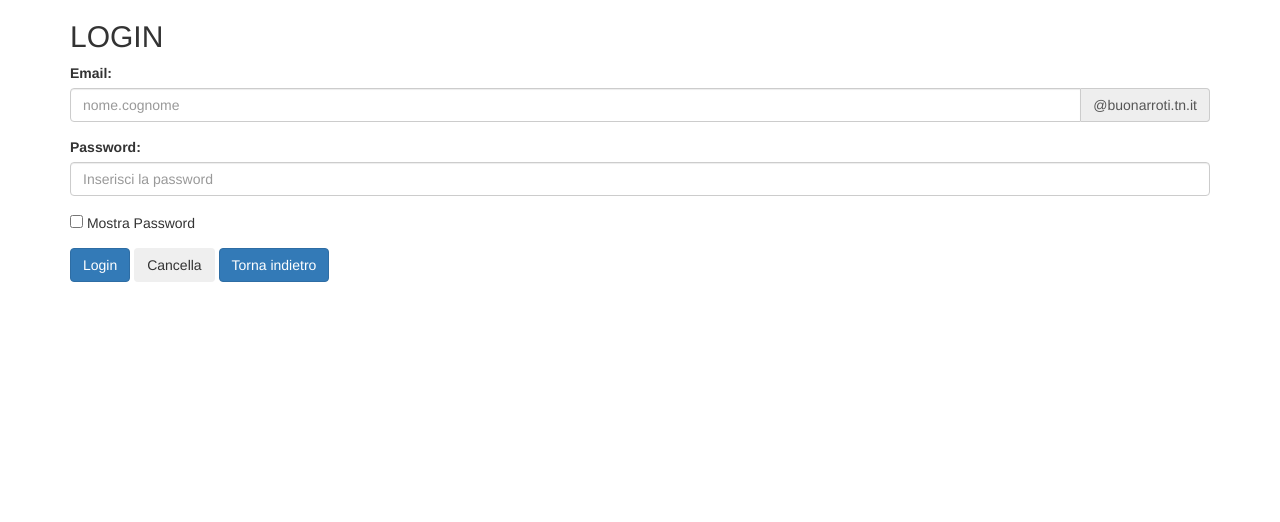
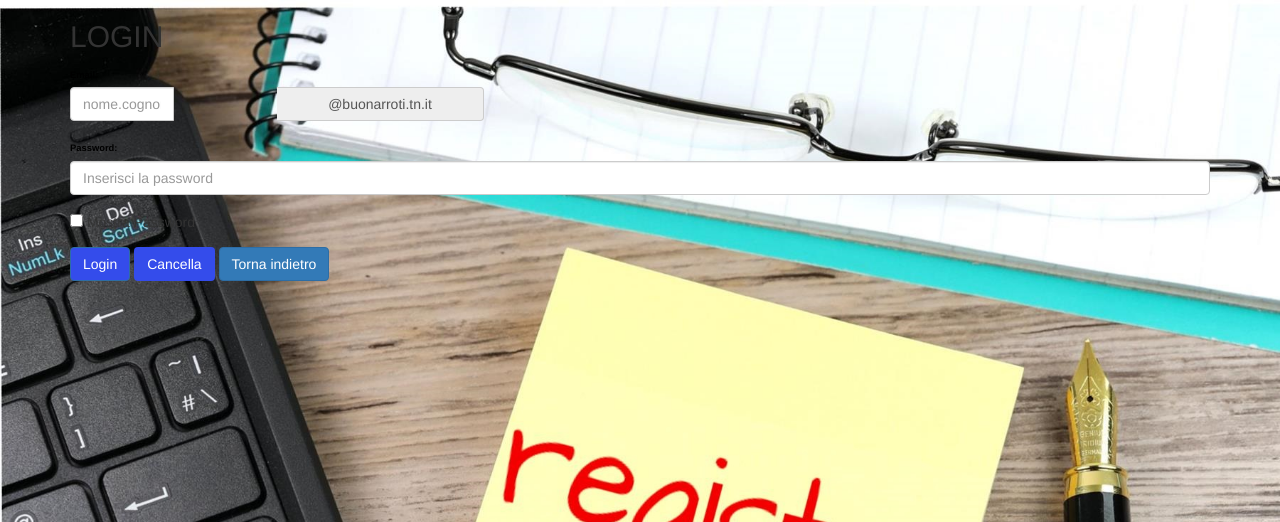
Before and after one commit to Tressilloide/GestioneCollegio, a PHP site: page /login.php in a window 1280 px wide. Shown: the top 522 px of the page. Run offline with PHP 8.4, Linux system fonts and the light colour scheme.

Commit message:
Update login.php

```diff
--- a/login.php
+++ b/login.php
@@ -11,6 +11,64 @@
     <title>Login</title>
     <meta name="viewport" content="width=device-width, initial-scale=1">
     <link rel="stylesheet" href="https://maxcdn.bootstrapcdn.com/bootstrap/3.4.1/css/bootstrap.min.css">
+    <style>
+        body {
+            background-image: url('images/register.jpg');
+            background-size: cover;
+            background-repeat: no-repeat;
+            background-attachment: fixed;
+        }
+        table {
+            border-collapse: collapse;
+        }
+        td, th {
+            border: 1px solid;
+        }
+        .input-group .form-control,
+        .input-group .input-group-addon {
+            width: 50%;
+        }
+        .image-text {
+            position: absolute;
+            top: 50%;
+            left: 50%;
+            transform: translate(-50%, -50%);
+            font-size: 2em;
+            background-color: rgba(255, 255, 255, 0.8);
+            padding: 10px 20px;
+            border-radius: 20px;
+            text-align: center;
+            box-shadow: 0 2px 10px rgba(0, 0, 255, 0.3);
+            color: #344ceb;
+            font-weight: bold;
+            margin-bottom: 20px;
+        }
+        label {
+            font-size: 0.67em;
+            color: black;
+        }
+        button[name="btnLogin"] {
+            background-color: #344ceb;
+            color: white;
+        }
+        button[name="btnLogin"]:hover {
+            background-color: #2a3b9d;
+        }
+        button[name="btnReset"] {
+            background-color: #344ceb;
+            color: white;
+        }
+        button[name="btnReset"]:hover {
+            background-color: #2a3b9d;
+        }
+        a[name="btnBack"] {
+            background-color: #344ceb;
+            color: white;
+        }
+        a[name="btnBack"]:hover {
+            background-color: #2a3b9d;
+        }
+    </style>
 </head>
 <body>
     <?php
```
